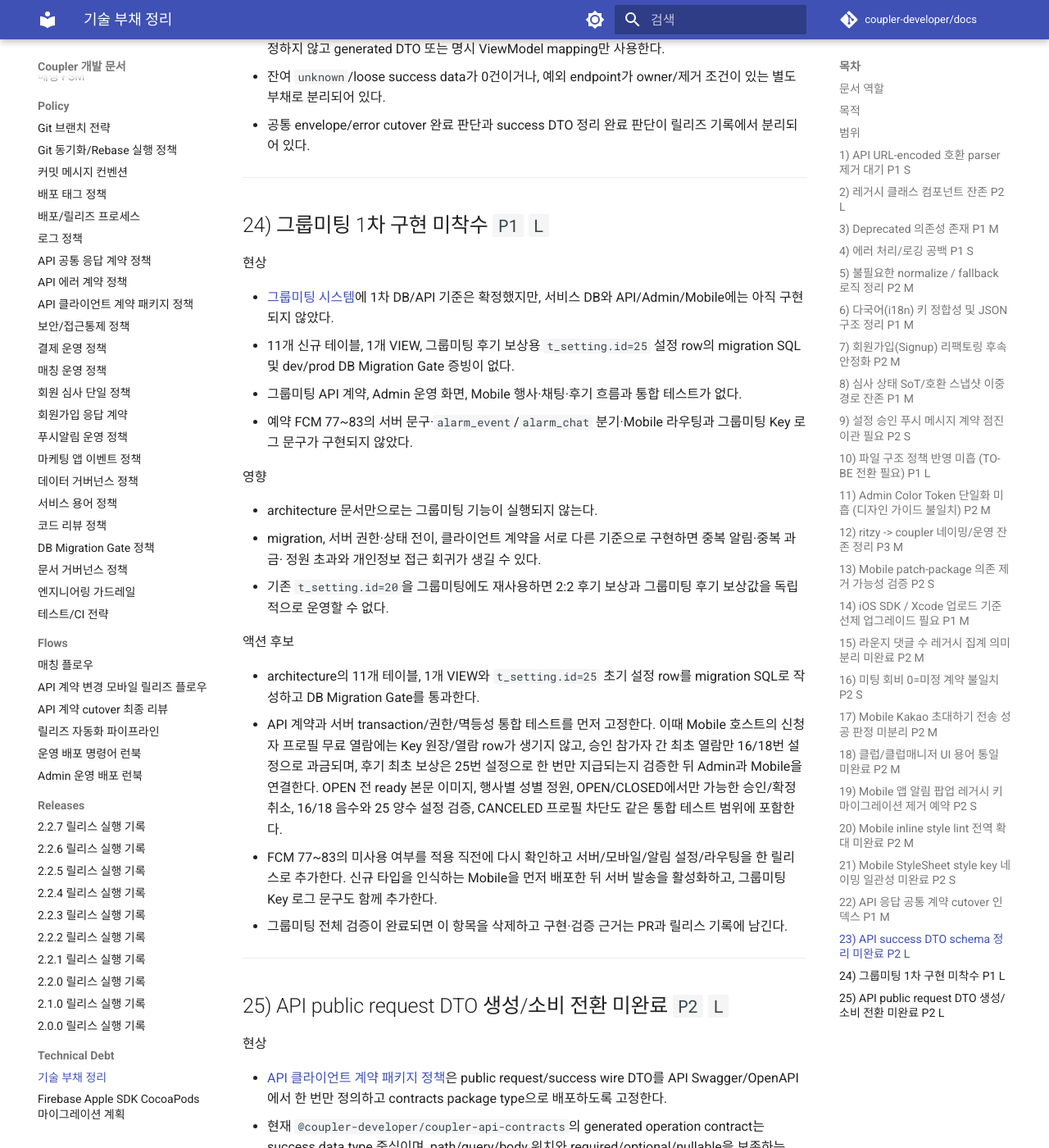
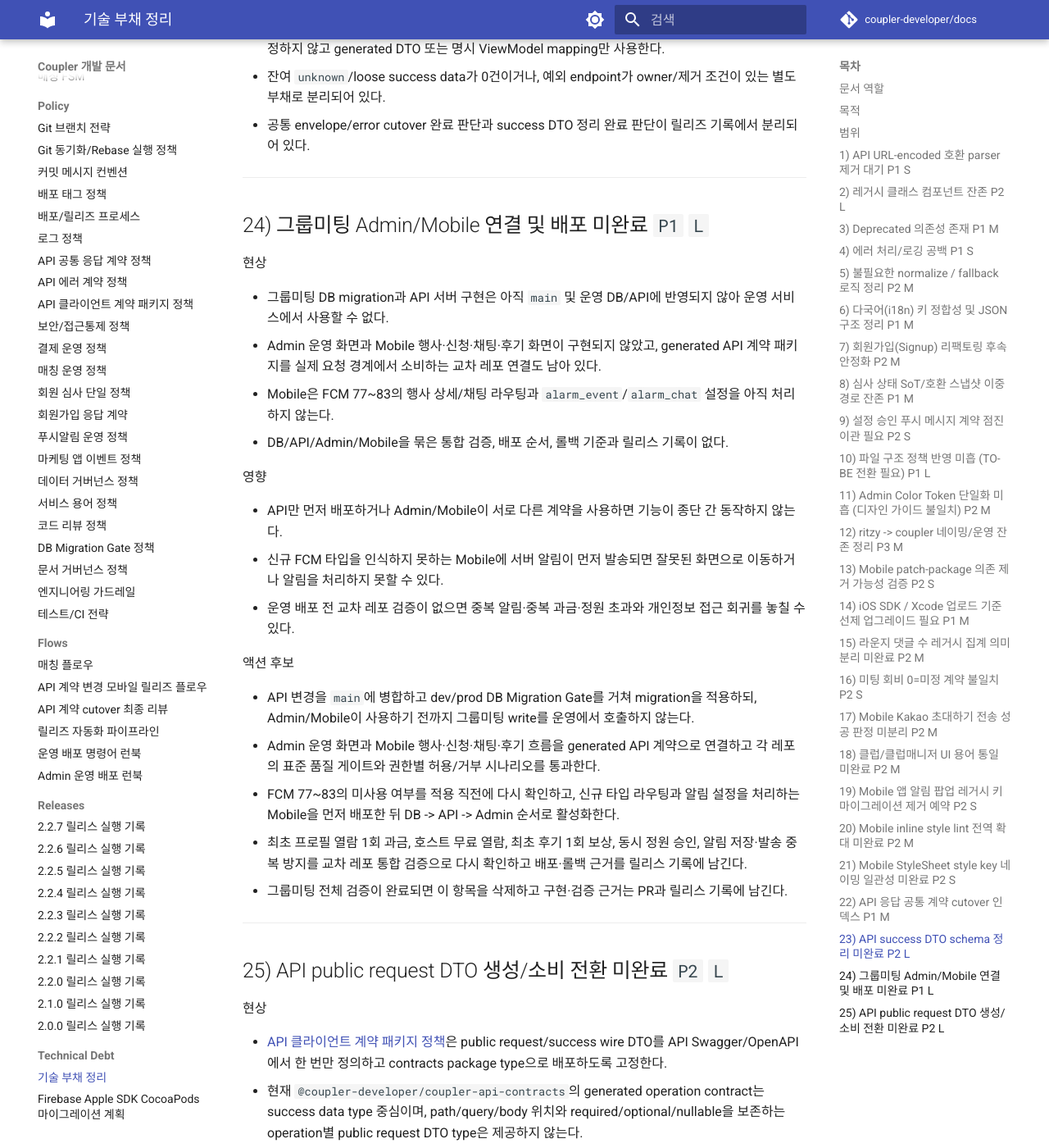
Before and after one commit to coupler-developer/docs, an MkDocs documentation site: the page built from content/technical-debt/technical-debt.md, in a window 1280 px wide and 1400 px high, scrolled down 20611 px. Shown: the whole window at 82% size. Built offline with MkDocs 1.6.1 and Material for MkDocs 9.7.7, drawn with Linux system fonts in a browser that asks for light colours; comment, search, counter and statistics services are not loaded.

Commit message:
docs: 그룹미팅 후속 구현 범위 갱신
Reason:
- DB/API 구현 완료 범위와 아직 남은 Admin/Mobile 연결·배포 범위를 문서에 정확히 반영해야 함

Changes:
- 그룹미팅 문서 기준일과 설정값 저장 검증 규칙 갱신
- 기술 부채를 API 미구현에서 Admin/Mobile 연결 및 배포 미완료로 축소

Tests:
- yarn validate:docs 통과
- 문서 68개 markdown lint와 MkDocs build 통과
- 문서 정책 테스트 120건 통과

```diff
--- a/content/architecture/group-meeting-system.md
+++ b/content/architecture/group-meeting-system.md
@@ -7,7 +7,7 @@
 - 충돌 시 우선 문서: [보안/접근통제 정책](../policy/security-access-control-policy.md), [결제 운영 정책](../policy/payment-ops-policy.md), [푸시알림 운영 정책](../policy/push-notification-policy.md), [데이터 거버넌스 정책](../policy/data-governance-policy.md)
 - 기준 성격: `to-be`
 
-제공된 화면 기획과 2026-07-08 기준 API/Admin/Mobile/DB를 대조한 1차 구현 기준이다.
+제공된 화면 기획과 2026-07-14 기준 API/Admin/Mobile/DB를 대조한 1차 구현·후속 연결 기준이다.
 기존 2:2 그룹미팅의 UI와 처리 패턴만 참고하고 `group_meeting` 도메인의 DB/API는 분리한다.
 
 ## 확정 범위
@@ -66,6 +66,8 @@
   수 있으며 API는 거래 시점의 서버 값을 읽는다.
 - 기존 Admin 설정 목록은 `t_setting` 전체 row를 조회하고 ID별 `value`를 수정하므로 25번 생성 뒤 같은
   화면에 자동 노출된다. 그룹미팅 전용 설정 테이블이나 별도 편집 화면은 추가하지 않는다.
+- 기존 Admin 설정 저장 API는 16/18번에 canonical 음의 정수, 25번에 canonical 양의 정수만 허용하며
+  공백·지수 표기·소수·잘못된 부호 값은 저장 전에 거절한다.
 - 16/18번 row가 없거나 `value`가 음의 정수가 아니면 유료 프로필 열람과 Key transaction을 함께
   실패시킨다. 25번 row가 없거나 `value`가 양의 정수가 아니면 후기와 Key 보상을 함께 실패시킨다.
   기존 20번은 `2:2 후기작성 보상` 전용으로 유지하며 그룹미팅에서 읽지 않는다.
@@ -851,8 +853,8 @@ API DTO는 Swagger/contracts에 필수 응답으로 정의한다.
 
 이 문서는 DB 설계 SoT이며 실제 11개 테이블과 1개 VIEW 생성 및 `t_setting.id=25` 설정 row 추가는
 migration SQL로 수행한다. 기존 `t_setting.id=16/18/20` row는 변경하지 않는다.
-미구현 상태와 후속 API/Admin/Mobile 작업은 [기술 부채 인벤토리](../technical-debt/technical-debt.md)의
-`24) 그룹미팅 1차 구현 미착수`에서 추적한다.
+후속 Admin/Mobile 연결과 운영 배포는 [기술 부채 인벤토리](../technical-debt/technical-debt.md)의
+`24) 그룹미팅 Admin/Mobile 연결 및 배포 미완료`에서 추적한다.
 
 | Gate | 적용 | 검증 |
 | --- | --- | --- |
--- a/content/technical-debt/technical-debt.md
+++ b/content/technical-debt/technical-debt.md
@@ -624,38 +624,34 @@
 
 ---
 
-## 24) 그룹미팅 1차 구현 미착수 `P1` `L`
+## 24) 그룹미팅 Admin/Mobile 연결 및 배포 미완료 `P1` `L`
 
 현상
 
-- [그룹미팅 시스템](../architecture/group-meeting-system.md)에 1차 DB/API 기준은 확정했지만,
-  서비스 DB와 API/Admin/Mobile에는 아직 구현되지 않았다.
-- 11개 신규 테이블, 1개 VIEW, 그룹미팅 후기 보상용 `t_setting.id=25` 설정 row의 migration SQL 및
-  dev/prod DB Migration Gate 증빙이 없다.
-- 그룹미팅 API 계약, Admin 운영 화면, Mobile 행사·채팅·후기 흐름과 통합 테스트가 없다.
-- 예약 FCM 77~83의 서버 문구·`alarm_event`/`alarm_chat` 분기·Mobile 라우팅과 그룹미팅 Key 로그 문구가
-  구현되지 않았다.
+- 그룹미팅 DB migration과 API 서버 구현은 아직 `main` 및 운영 DB/API에 반영되지 않아 운영 서비스에서
+  사용할 수 없다.
+- Admin 운영 화면과 Mobile 행사·신청·채팅·후기 화면이 구현되지 않았고, generated API 계약 패키지를
+  실제 요청 경계에서 소비하는 교차 레포 연결도 남아 있다.
+- Mobile은 FCM 77~83의 행사 상세/채팅 라우팅과 `alarm_event`/`alarm_chat` 설정을 아직 처리하지 않는다.
+- DB/API/Admin/Mobile을 묶은 통합 검증, 배포 순서, 롤백 기준과 릴리스 기록이 없다.
 
 영향
 
-- architecture 문서만으로는 그룹미팅 기능이 실행되지 않는다.
-- migration, 서버 권한·상태 전이, 클라이언트 계약을 서로 다른 기준으로 구현하면 중복 알림·중복 과금·
-  정원 초과와 개인정보 접근 회귀가 생길 수 있다.
-- 기존 `t_setting.id=20`을 그룹미팅에도 재사용하면 2:2 후기 보상과 그룹미팅 후기 보상값을 독립적으로
-  운영할 수 없다.
+- API만 먼저 배포하거나 Admin/Mobile이 서로 다른 계약을 사용하면 기능이 종단 간 동작하지 않는다.
+- 신규 FCM 타입을 인식하지 못하는 Mobile에 서버 알림이 먼저 발송되면 잘못된 화면으로 이동하거나 알림을
+  처리하지 못할 수 있다.
+- 운영 배포 전 교차 레포 검증이 없으면 중복 알림·중복 과금·정원 초과와 개인정보 접근 회귀를 놓칠 수 있다.
 
 액션 후보
 
-- architecture의 11개 테이블, 1개 VIEW와 `t_setting.id=25` 초기 설정 row를 migration SQL로 작성하고
-  DB Migration Gate를 통과한다.
-- API 계약과 서버 transaction/권한/멱등성 통합 테스트를 먼저 고정한다. 이때 Mobile 호스트의 신청자
-  프로필 무료 열람에는 Key 원장/열람 row가 생기지 않고, 승인 참가자 간 최초 열람만 16/18번 설정으로
-  과금되며, 후기 최초 보상은 25번 설정으로 한 번만 지급되는지 검증한 뒤 Admin과 Mobile을 연결한다.
-  OPEN 전 ready 본문 이미지, 행사별 성별 정원, OPEN/CLOSED에서만 가능한 승인/확정 취소, 16/18 음수와
-  25 양수 설정 검증, CANCELED 프로필 차단도 같은 통합 테스트 범위에 포함한다.
-- FCM 77~83의 미사용 여부를 적용 직전에 다시 확인하고 서버/모바일/알림 설정/라우팅을 한 릴리스로
-  추가한다. 신규 타입을 인식하는 Mobile을 먼저 배포한 뒤 서버 발송을 활성화하고, 그룹미팅 Key 로그
-  문구도 함께 추가한다.
+- API 변경을 `main`에 병합하고 dev/prod DB Migration Gate를 거쳐 migration을 적용하되, Admin/Mobile이
+  사용하기 전까지 그룹미팅 write를 운영에서 호출하지 않는다.
+- Admin 운영 화면과 Mobile 행사·신청·채팅·후기 흐름을 generated API 계약으로 연결하고 각 레포의 표준
+  품질 게이트와 권한별 허용/거부 시나리오를 통과한다.
+- FCM 77~83의 미사용 여부를 적용 직전에 다시 확인하고, 신규 타입 라우팅과 알림 설정을 처리하는 Mobile을
+  먼저 배포한 뒤 DB -> API -> Admin 순서로 활성화한다.
+- 최초 프로필 열람 1회 과금, 호스트 무료 열람, 최초 후기 1회 보상, 동시 정원 승인, 알림 저장·발송 중복
+  방지를 교차 레포 통합 검증으로 다시 확인하고 배포·롤백 근거를 릴리스 기록에 남긴다.
 - 그룹미팅 전체 검증이 완료되면 이 항목을 삭제하고 구현·검증 근거는 PR과 릴리스 기록에 남긴다.
 
 ---
```
